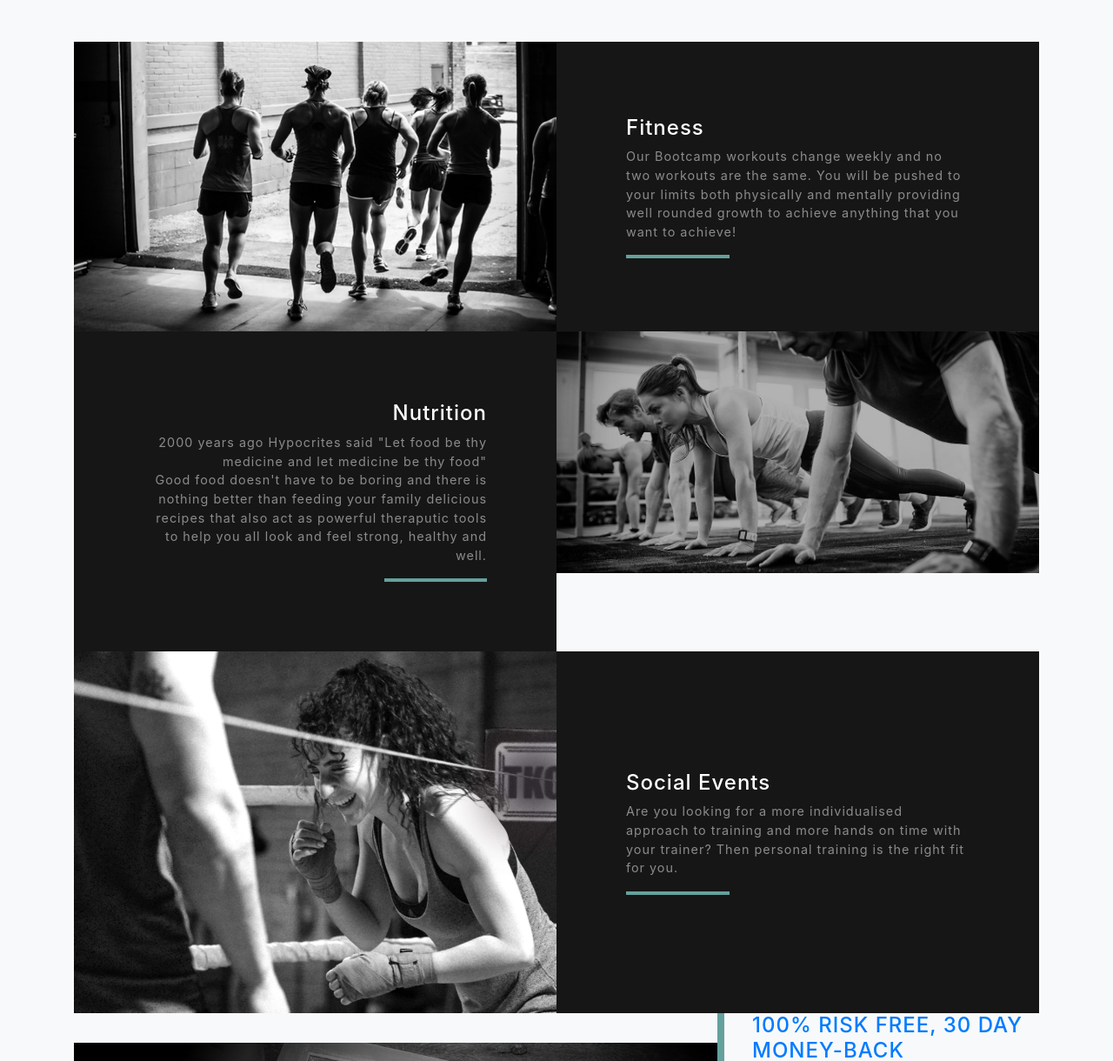
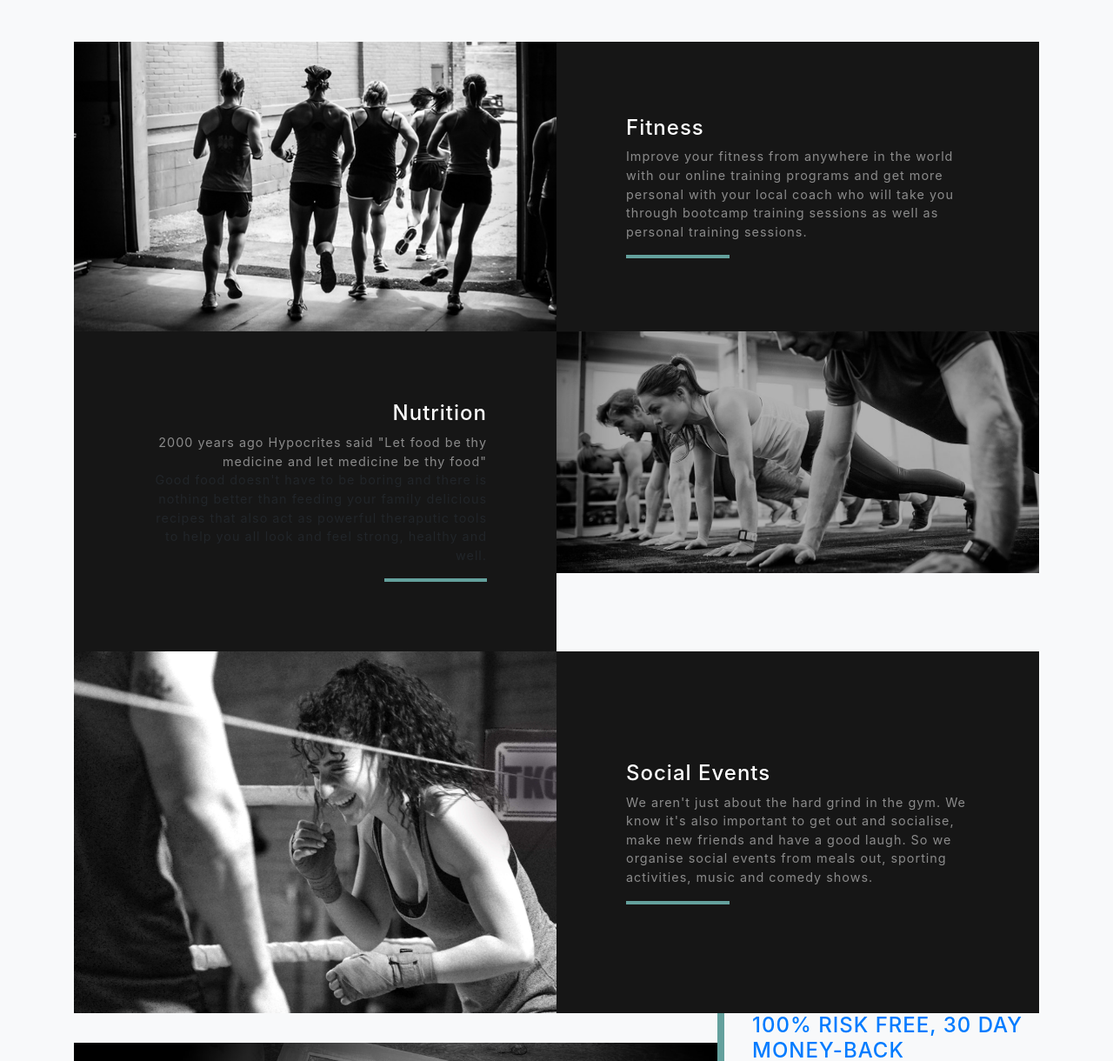
Before and after one commit to jackosullivanpt/elixirclub, a website with bundled scripts: page index.html in a window 1280 px wide. Shown: the part 1735-2955 px from the top of the page at 87% size. Built offline with nearby package versions, Linux system fonts and the light colour scheme; files whose address does not match are found by name.

Commit message:
Update index.html

```diff
--- a/index.html
+++ b/index.html
@@ -107,9 +107,10 @@
               <div class="d-flex h-100">
                 <div class="project-text w-100 my-auto text-center text-lg-left">
                   <a href="http://elitewarrior.co.uk/bootcamp" target="_blank" class="text-white"><h4>Fitness</h4></a>
-                  <p class="mb-0 text-white-50">Our Bootcamp workouts change weekly and no two workouts are the same.
-                    You will be pushed to your limits both physically and mentally providing well rounded growth to
-                    achieve anything that you want to achieve!</p>
+                  <p class="mb-0 text-white-50">Improve your fitness from anywhere in the world with our online training programs and
+                    get more personal with your local coach who will take you through bootcamp training sessions as well as personal
+                    training sessions.
+                  </p>
 
                   <hr class="d-none d-lg-block mb-0 ml-0">
                 </div>
@@ -128,9 +129,9 @@
               <div class="d-flex h-100">
                 <div class="project-text w-100 my-auto text-center text-lg-right">
                   <a href="http://elitewarrior.co.uk/pt" target="_blank" class="text-white"><h4>Nutrition</h4></a>
-                  <p class="mb-0 text-white-50">2000 years ago Hypocrites said "Let food be thy medicine and let medicine be thy food"
-                  <br>
-                  Good food doesn't have to be boring and there is nothing better than feeding your family delicious recipes that
+                  <p class="mb-0 text-white-50">2000 years ago Hypocrites said "Let food be thy medicine and let medicine be thy food"</p>
+
+                  <p>Good food doesn't have to be boring and there is nothing better than feeding your family delicious recipes that
                   also act as powerful theraputic tools to help you all look and feel strong, healthy and well. </p>
                   <hr class="d-none d-lg-block mb-0 mr-0">
                 </div>
@@ -149,8 +150,9 @@
               <div class="d-flex h-100">
                 <div class="project-text w-100 my-auto text-center text-lg-left">
                   <a href="http://elitewarrior.co.uk/pt" target="_blank" class="text-white"><h4>Social Events</h4></a>
-                  <p class="mb-0 text-white-50">Are you looking for a more individualised approach to training and more hands
-                  on time with your trainer? Then personal training is the right fit for you. </p>
+                  <p class="mb-0 text-white-50">
+                  We aren't just about the hard grind in the gym. We know it's also important to get out and socialise, make new friends
+                  and have a good laugh. So we organise social events from meals out, sporting activities, music and comedy shows. </p>
                   <hr class="d-none d-lg-block mb-0 ml-0">
                 </div>
               </div>
```
